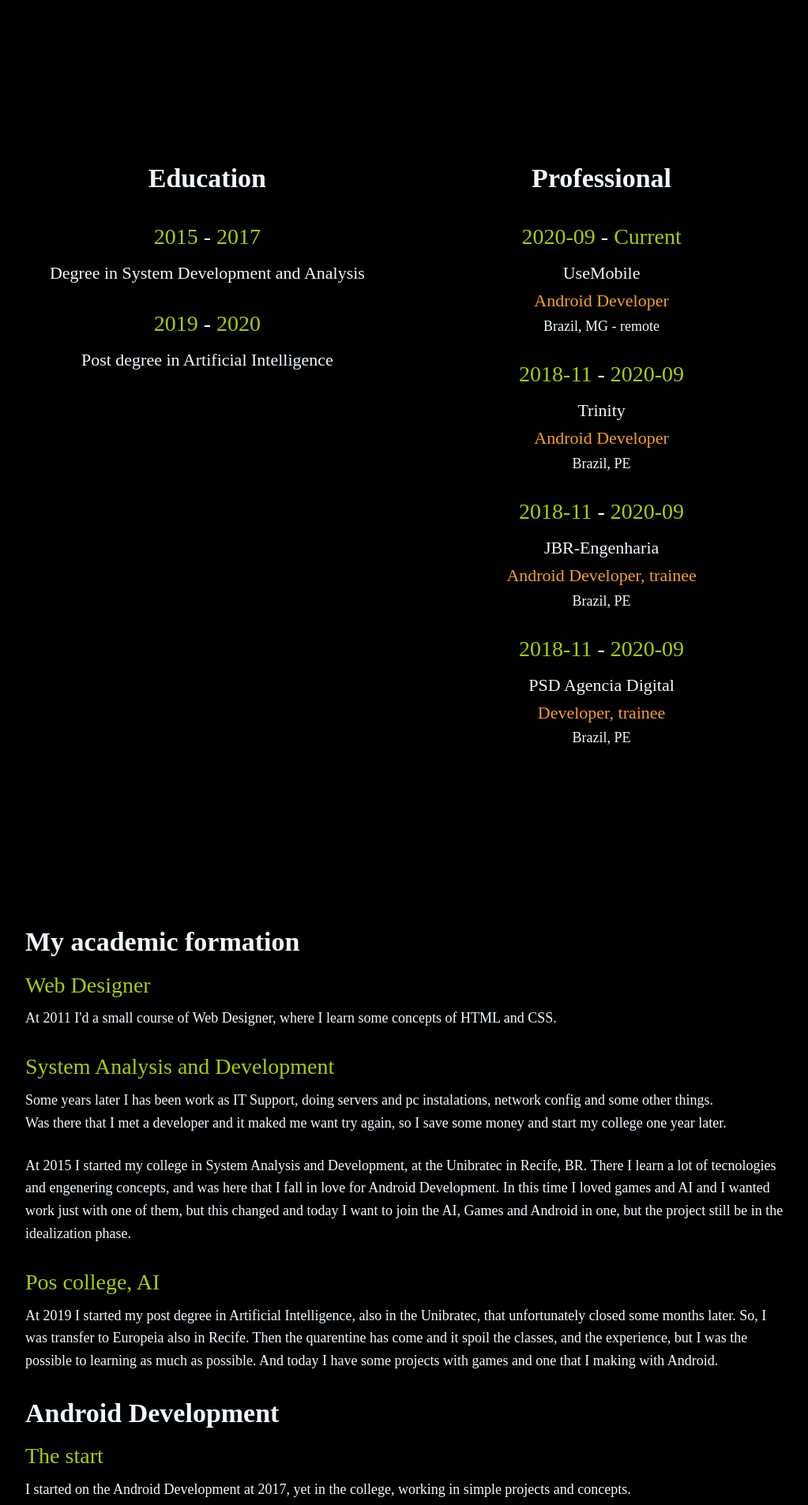
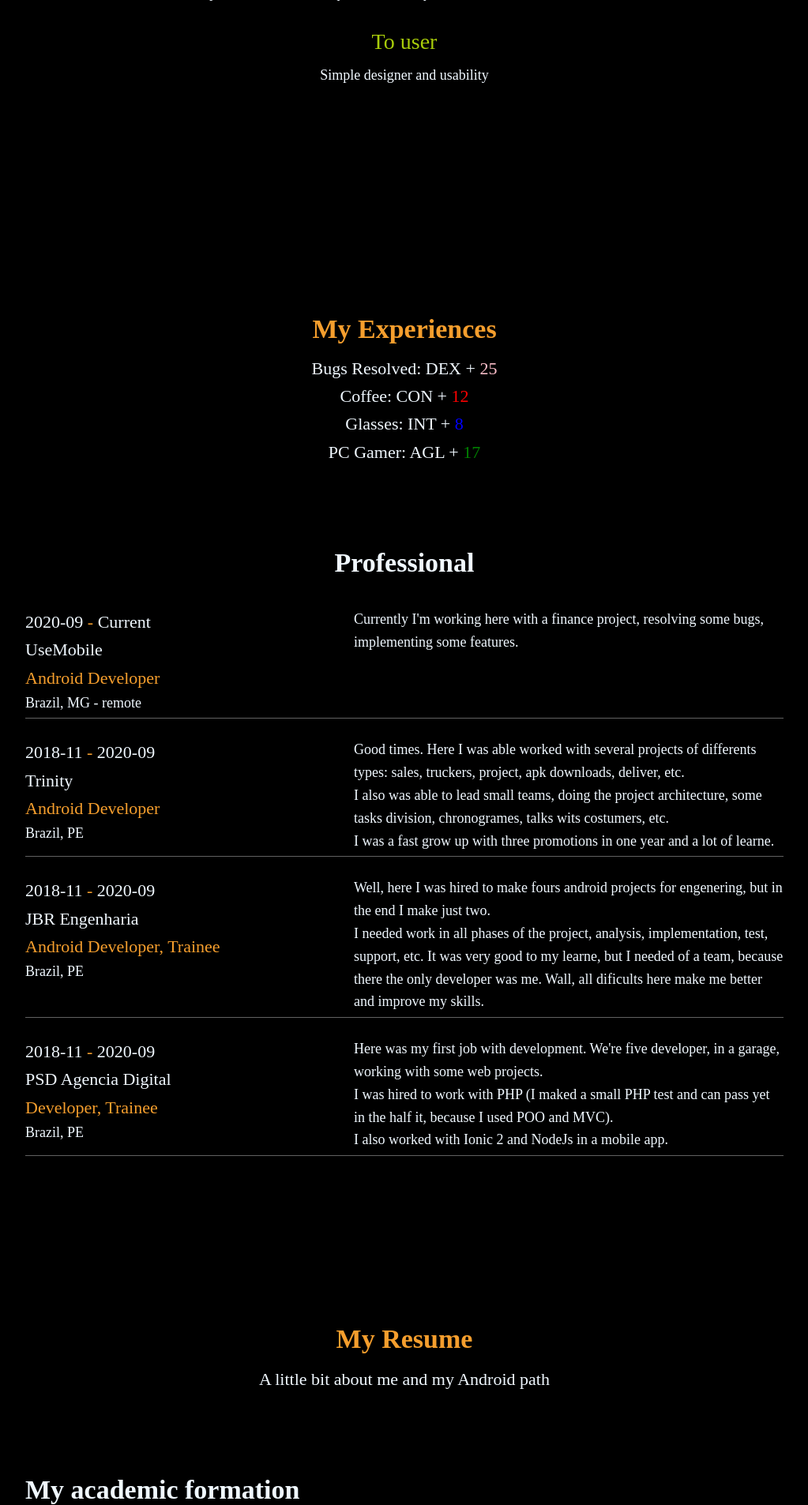
Before and after one commit to willigro/PortfolioWebPage, a PHP site: page /home.php in a window 1280 px wide. Shown: the part 3488-5394 px from the top of the page at 79% size, without its empty margins (128-1151 px from the left). Run offline with PHP 8.4, Linux system fonts and the light colour scheme; some web fonts are replaced.

Commit message:
Experience: profissional and sections title

```diff
--- a/app/business/experienceBusness.php
+++ b/app/business/experienceBusness.php
@@ -13,11 +13,54 @@ class ExperienceBusiness
 
     function getProfessionalExperiences()
     {
+
+        $useMobile = new Professional(
+            "2020-09",
+            "Current",
+            "UseMobile",
+            "Android Developer",
+            "Brazil, MG - remote",
+            "Currently I'm working here with a finance project, resolving some bugs, implementing some features."
+        );
+
+        $trinity = new Professional(
+            "2018-11",
+            "2020-09",
+            "Trinity",
+            "Android Developer",
+            "Brazil, PE",
+            "Good times. Here I was able worked with several projects of differents types: sales, truckers, project, apk downloads, deliver, etc.
+            <br>I also was able to lead small teams, doing the project architecture, some tasks division, chronogrames, talks wits costumers, etc.
+            <br>I was a fast grow up with three promotions in one year and a lot of learne."
+        );
+
+        $jbr = new Professional(
+            "2018-11",
+            "2020-09",
+            "JBR Engenharia",
+            "Android Developer, Trainee",
+            "Brazil, PE",
+            "Well, here I was hired to make fours android projects for engenering, but in the end I make just two.
+            <br>I needed work in all phases of the project, analysis, implementation, test, support, etc. It was very good to my learne, but
+            I needed of a team, because there the only developer was me. Wall, all dificults here make me better and improve my skills."
+        );
+
+        $psd = new Professional(
+            "2018-11",
+            "2020-09",
+            "PSD Agencia Digital",
+            "Developer, Trainee",
+            "Brazil, PE",
+            "Here was my first job with development. We're five developer, in a garage, working with some web projects.
+        <br>I was hired to work with PHP (I maked a small PHP test and can pass yet in the half it, because I used POO and MVC).
+        <br>I also worked with Ionic 2 and NodeJs in a mobile app."
+        );
+
         return [
-            new Professional("2020-09", "Current", "UseMobile", "Android Developer", "Brazil, MG - remote"),
-            new Professional("2018-11", "2020-09", "Trinity", "Android Developer", "Brazil, PE"),
-            new Professional("2018-11", "2020-09", "JBR-Engenharia", "Android Developer, Trainee", "Brazil, PE"),
-            new Professional("2018-11", "2020-09", "PSD Agencia Digital", "Developer, Trainee", "Brazil, PE")
+            $useMobile,
+            $trinity,
+            $jbr,
+            $psd
         ];
     }
 }
--- a/app/controller.php
+++ b/app/controller.php
@@ -5,12 +5,14 @@ Move data to database when finish the layout
 include "./app/business/languageBusiness.php";
 include "./app/business/myTeamBusiness.php";
 include "./app/business/androidApplicationBusiness.php";
+include "./app/business/experienceBusness.php";
 include "./app/html/generator.php";
 
 $htmlGenerator = new HtmlGenerator();
 $languageBusiness = new LanguageBusiness();
 $androidApplicationBusiness = new AndroidApplicationBusiness();
 $myTeamBusiness = new MyTeamBusiness();
+$experienceBusiness = new ExperienceBusiness();
 
 function getLanguages()
 {
@@ -78,3 +80,17 @@ function getMyDataTeam()
 
     return $htmlGenerator->getMyTeam($myTeamBusiness->getMyDataTeam());
 }
+
+function getMyProfessionalExperience(){
+    global $experienceBusiness;
+    global $htmlGenerator;
+
+    return $htmlGenerator->getMyProfessionalExperience($experienceBusiness->getProfessionalExperiences());
+}
+
+function getMyEducationExperience(){
+    global $experienceBusiness;
+    global $htmlGenerator;
+
+    return $htmlGenerator->getMyEducationExperience($experienceBusiness->getEducationExperiences());
+}
--- a/app/data/experience.php
+++ b/app/data/experience.php
@@ -6,14 +6,16 @@ class Professional
     public $company = "";
     public $office = "";
     public $locate = "";
+    public $description = "";
 
-    function __construct($dateFrom, $dateTo, $company, $office, $locate)
+    function __construct($dateFrom, $dateTo, $company, $office, $locate, $description)
     {
         $this->dateFrom = $dateFrom;
         $this->dateTo = $dateTo;
         $this->company = $company;
         $this->office = $office;
         $this->locate = $locate;
+        $this->description = $description;
     }
 }
 
--- a/app/html/generator.php
+++ b/app/html/generator.php
@@ -7,7 +7,7 @@ class HtmlGenerator
 
     for ($i = 0; $i < count($androidApplications); $i++) {
       $obj = $androidApplications[$i];
-      $html .= '<div style="margin-top: 15vh" class="p-content-small">
+      $html .= '<div style="margin-bottom: 10vh" class="p-content-small">
             <div class="row">';
 
       if ($obj->mainImage) {
@@ -112,6 +112,62 @@ class HtmlGenerator
     return $html . "</div>";
   }
 
+  function getMyProfessionalExperience($professional)
+  {
+    $html = '<div style="text-align: left;" >
+      <p class="p-title center-text">Professional</p>';
+    for ($i = 0; $i < sizeof($professional); $i++) {
+      $obj = $professional[$i];
+
+      $html .= '<div class="row line-bottom">
+      <div class="five columns">
+        <div style="margin-top: 25px;">
+        ' . $obj->dateFrom . '<span class="p-shine"> - </span>' . $obj->dateTo . '
+        </div>
+        <div>
+        ' . $obj->company . '
+        </div>
+        <div class="p-shine">
+        ' . $obj->office . '
+        </div>
+        <div class="p-content-small">
+        ' . $obj->locate . '
+        </div>
+      </div>
+
+      <div class="seven columns" style="margin-top: 25px;">
+      <p class="p-content-small">' . $obj->description . '</p>';
+
+      $html .= '</div>
+      </div>';
+    }
+
+    return $html . '</div>';
+  }
+
+  function getMyEducationExperience($professional)
+  {
+    // $html = '<div class="row center-text">
+    //   <p class="p-title">Professional</p>';
+    // for ($i = 0; $i < sizeof($professional); $i++) {
+    //   $obj = $professional[$i];
+    //   $html .= '<div class="p-subtitle" style="margin-top: 25px;">
+    //   ' . $obj->dateFrom . '<span style="color: white"> - </span>' . $obj->dateTo . '
+    //   </div>
+    //   <div>
+    //   ' . $obj->company . '
+    //   </div>
+    //   <div class="p-shine">
+    //   ' . $obj->office . '
+    //   </div>
+    //   <div class="p-content-small">
+    //   ' . $obj->locate . '
+    //   </div>';
+    // }
+
+    return "";
+  }
+
   function percent2Color($value, $brightness = 255, $max = 100, $min = 0, $thirdColorHex = '55')
   {
     // Calculate first and second color (Inverse relationship)
--- a/dist/css/main.css
+++ b/dist/css/main.css
@@ -309,6 +309,13 @@ TEXT
     font-size: var(--main-text-size-title);
 }
 
+.p-title-section {
+    font-weight: bold;
+    margin-bottom: var(--main-text-margin-bottom-content);
+    font-size: var(--main-text-size-title);
+    color: var(--main-text-color-accent);
+}
+
 .p-title-regular {
     margin-bottom: var(--main-text-margin-bottom-content);
     font-size: var(--main-text-size-title);
@@ -318,6 +325,12 @@ TEXT
     color: rgb(168, 204, 10);
     margin-bottom: var(--main-text-margin-bottom-content);
     font-size: var(--main-text-size-subtitle);
+}
+
+.p-subtitle-small {
+    color: rgb(168, 204, 10);
+    margin-bottom: var(--main-text-margin-bottom-content);
+    font-size: var(--main-text-size-content);
 }
 
 .p-content {
@@ -453,3 +466,12 @@ MAIN LINK
     width: 100vw;
     display: inline-block;
 }
+
+.content-title-section {
+    margin-bottom: 12vh;
+    text-align: center;
+}
+
+.line-bottom {
+    border-bottom: 1px solid rgb(97, 97, 97);
+}
--- a/home.php
+++ b/home.php
@@ -170,6 +170,13 @@
         </p> -->
 
       <div class="container-larger">
+
+        <div class="content-title-section">
+          <p class="p-title-section">My Skills</p>
+          <p class="p-content">
+            A little bit about me and my Android path
+          </p>
+        </div>
 
         <!-- LANGUAGES -->
         <div class="row center p-content-small">
@@ -391,88 +398,26 @@
 
     <div id="experience" class="move">
       <div class="container center-text p-content">
-        <div class="row">
 
-          <!-- EDUCATION -->
-          <div class="six columns">
-            <p class="p-title">Education</p>
+        <div class="content-title-section">
+          <p class="p-title-section">My Experiences</p>
+          <p class="p-content">
+            Bugs Resolved: DEX + <span id="experience-bugs" style="color: pink">0</span>
+            <br>Coffee: CON + <span id="experience-coffee" style="color: red">0</span>
+            <br>Glasses: INT + <span id="experience-glasses" style="color: blue">0</span>
+            <br>PC Gamer: AGL + <span id="experience-pc" style="color: green">0</span>
+          </p>
+        </div>
 
-            <div class="p-subtitle" style="margin-top: 25px;">
-              2015<span style="color: white"> - </span>2017
-            </div>
-            <div>
-              Degree in System Development and Analysis
-            </div>
+        <!-- EDUCATION -->
+        <?php
+        echo getMyEducationExperience();
+        ?>
 
-            <div class="p-subtitle" style="margin-top: 25px;">
-              2019<span style="color: white"> - </span>2020
-            </div>
-            <div>
-              Post degree in Artificial Intelligence
-            </div>
-          </div>
-
-          <!-- PROFESSIONAL -->
-          <div class="six columns">
-            <p class="p-title">Professional</p>
-
-            <!-- UseMobile -->
-            <div class="p-subtitle" style="margin-top: 25px;">
-              2020-09<span style="color: white"> - </span>Current
-            </div>
-            <div>
-              UseMobile
-            </div>
-            <div class="p-shine">
-              Android Developer
-            </div>
-            <div class="p-content-small">
-              Brazil, MG - remote
-            </div>
-
-            <!-- Trinity -->
-            <div class="p-subtitle" style="margin-top: 25px;">
-              2018-11<span style="color: white"> - </span>2020-09
-            </div>
-            <div>
-              Trinity
-            </div>
-            <div class="p-shine">
-              Android Developer
-            </div>
-            <div class="p-content-small">
-              Brazil, PE
-            </div>
-
-            <!-- JBR -->
-            <div class="p-subtitle" style="margin-top: 25px;">
-              2018-11<span style="color: white"> - </span>2020-09
-            </div>
-            <div>
-              JBR-Engenharia
-            </div>
-            <div class="p-shine">
-              Android Developer, trainee
-            </div>
-            <div class="p-content-small">
-              Brazil, PE
-            </div>
-
-            <!-- PSD -->
-            <div class="p-subtitle" style="margin-top: 25px;">
-              2018-11<span style="color: white"> - </span>2020-09
-            </div>
-            <div>
-              PSD Agencia Digital
-            </div>
-            <div class="p-shine">
-              Developer, trainee
-            </div>
-            <div class="p-content-small">
-              Brazil, PE
-            </div>
-          </div>
-        </div>
+        <!-- PROFESSIONAL -->
+        <?php
+        echo getMyProfessionalExperience();
+        ?>
       </div>
     </div>
 
@@ -483,6 +428,14 @@
     -->
     <div id="resume" class="move">
       <div class="container">
+
+        <div class="content-title-section">
+          <p class="p-title-section">My Resume</p>
+          <p class="p-content">
+            A little bit about me and my Android path
+          </p>
+        </div>
+
         <div class="row p-content-small">
 
           <!-- FORMATION -->
--- a/js/game/asterblock.js
+++ b/js/game/asterblock.js
@@ -18,7 +18,7 @@ const CLOSE_TO_WALL = 10
 const TO_CLOSE = 100
 const MAX_RADIUS = 100000
 
-const START_COUNT = 700
+const START_COUNT = 600
 const ASTEROIDS_COUNT = 10
 const ASTEROIDS_COUNT_LIMIT = 20
 
@@ -126,6 +126,7 @@ function onKeyUp(event) {
 }
 
 function init() {
+    console.log("init", starsInterval)
     starsInterval = setInterval(function() {
         drawBackground();
 
--- a/js/pages/home.js
+++ b/js/pages/home.js
@@ -6,8 +6,13 @@ $(document).ready(function() {
     var languagesDone = false
 
     function initAndroid() {
-        // handleContentHeader()
         handleMenuHomeSections(true)
+
+        upNumberTo(25, "#experience-bugs");
+        upNumberTo(12, "#experience-coffee");
+        upNumberTo(8, "#experience-glasses");
+        upNumberTo(17, "#experience-pc");
+
 
         $("#show-my-team").click(function() {
 
@@ -96,19 +101,12 @@ $(document).ready(function() {
         $("#table-languages").ready(function() {
             $("#table-languages > tbody > tr").each(function() {
                 const value = $(this).find('td').eq(1).text();
-                updateWidth("#" + value.replace(/\s/g, '_'))
+                updateLanguagePercentWidth("#" + value.replace(/\s/g, '_'))
             });
         });
     }
 
-    /**
-     * OK - less delay
-     * start when sections is shown
-     * do one time
-     * if have space replace to hiffen
-     *
-     */
-    function updateWidth(element) {
+    function updateLanguagePercentWidth(element) {
         var current = 1
         const goalNumber = $(element).data("percente")
         var interval = setInterval(function() {
```
Also changed, not shown: android.php (+6 -6 lines), js/pages/android.js (+0 -17 lines), js/site.js (+14 -0 lines).
